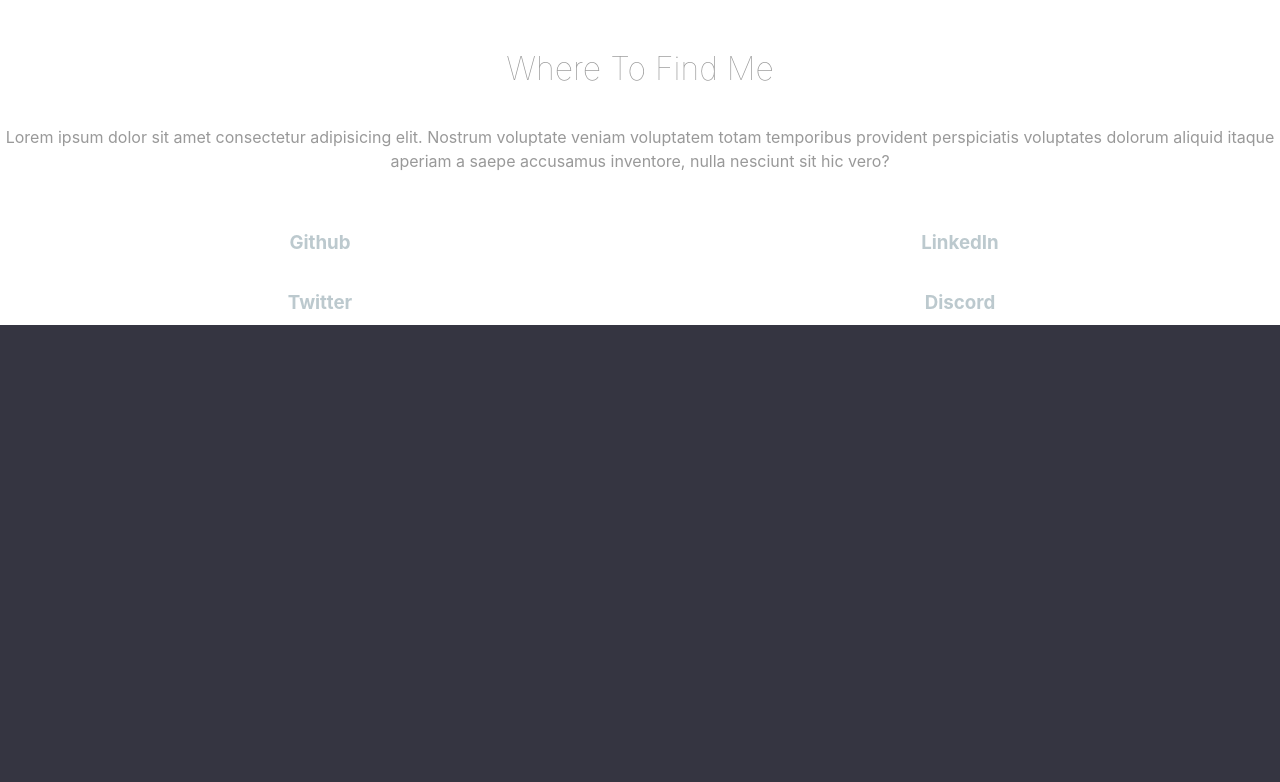
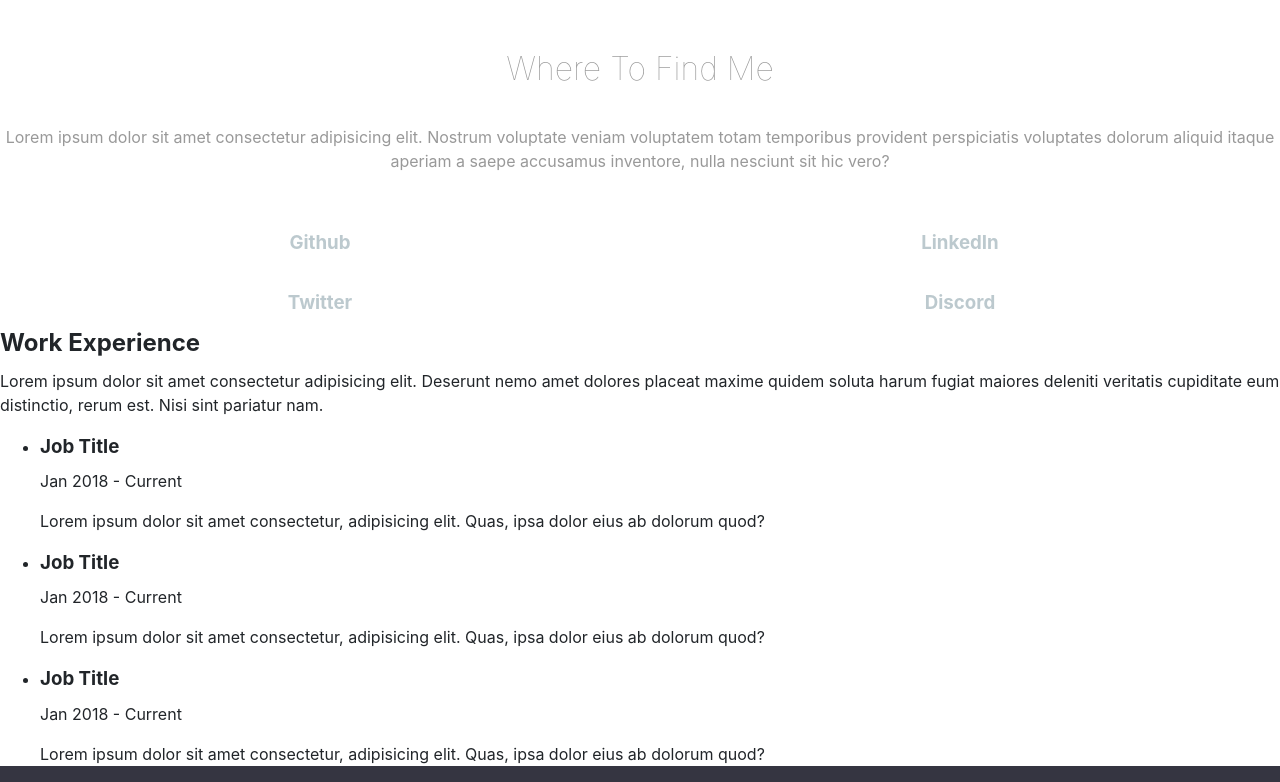
Before and after one commit to CodyRush/dmit1530-portfolio-project, a website: page src/index.html in a window 1280 px wide. Shown: the part 1171-1953 px from the top of the page. Before the commit the page ends 1512 px from the top, so only its background shows below. Drawn offline with Linux system fonts and the light colour scheme.

Commit message:
started building out XP cards

```diff
--- a/src/index.html
+++ b/src/index.html
@@ -28,7 +28,7 @@
         </ul>
     </nav>
 
-    <header>
+    <header class="title-screen">
         <img src="img/portfolio-picture.svg" alt="" class="profile-picture">
         <h1>Cody Rush</h1>
         <p>#Front End Dev | #React </p>
@@ -95,6 +95,35 @@
                 </li>
             </ul>
         </section>
+
+        <section class="work-experience">
+            <header>
+                <h2>Work Experience</h2>
+                <p>Lorem ipsum dolor sit amet consectetur adipisicing elit. Deserunt nemo amet dolores placeat maxime
+                    quidem soluta harum fugiat maiores deleniti veritatis cupiditate eum distinctio, rerum est. Nisi
+                    sint pariatur nam.</p>
+            </header>
+            <ul class="card-container">
+                <li class="card">
+                    <h3>Job Title</h3>
+                    <p class="time-frame">Jan 2018 - Current</p>
+                    <p class="summary">Lorem ipsum dolor sit amet consectetur, adipisicing elit. Quas, ipsa dolor eius
+                        ab dolorum quod?</p>
+                </li>
+                <li class="card">
+                    <h3>Job Title</h3>
+                    <p class="time-frame">Jan 2018 - Current</p>
+                    <p class="summary">Lorem ipsum dolor sit amet consectetur, adipisicing elit. Quas, ipsa dolor eius
+                        ab dolorum quod?</p>
+                </li>
+                <li class="card">
+                    <h3>Job Title</h3>
+                    <p class="time-frame">Jan 2018 - Current</p>
+                    <p class="summary">Lorem ipsum dolor sit amet consectetur, adipisicing elit. Quas, ipsa dolor eius
+                        ab dolorum quod?</p>
+                </li>
+            </ul>
+        </section>
     </main>
 
     <script src="js/index.js"></script>
--- a/src/scss/style.scss
+++ b/src/scss/style.scss
@@ -33,7 +33,7 @@
     }
 }
 
-header {
+.title-screen {
     text-align: center;
     margin-bottom: 2rem;
 
@@ -128,6 +128,7 @@
 
     .platforms {
         padding: 0;
+        margin-bottom: 0;
         list-style: none;
         display: flex;
         justify-content: space-evenly;
@@ -146,3 +147,7 @@
         }
     }
 }
+
+.work-experience {
+    background: #fff;
+}
```
Also changed, not shown: src/css/style.css, 1 other file.
